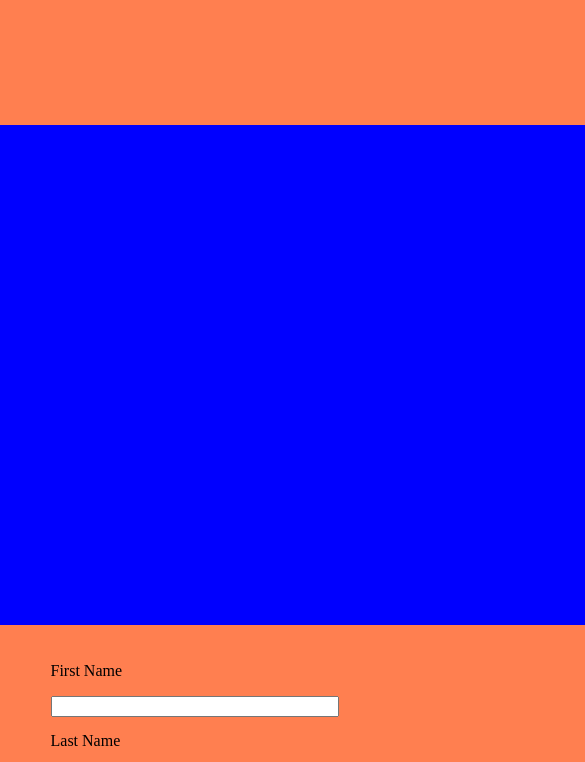
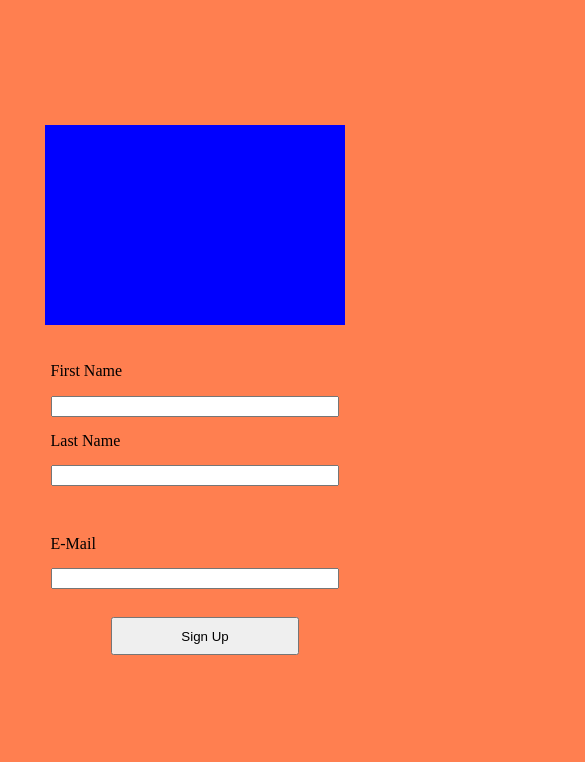
Before and after one commit to michaelwhendrix/picasso-painting, a plain HTML site: page index.html in a window 390 px wide. Shown: the part 69-831 px from the top of the page, 585 px wide, since content can reach past the window. Drawn offline with Linux system fonts and the light colour scheme.

Commit message:
Adjusted media queries for phone, tablet and desktop

```diff
--- a/styles.css
+++ b/styles.css
@@ -24,8 +24,21 @@ footer {
     justify-content: space-between;
     height: 6cm;
 }
-@media screen and (max-width:800px){
+@media screen and (max-width:1024px){
+    body {
+        background-color:cornflowerblue;
+    }
+    #canvas {
+        height: 500px;
+        width: 700px;
+    }
+}
+@media screen and (max-width:480px){
     body {
         background-color: coral;
     }
+    #canvas {
+        height: 200px;
+        width: 300px;
+    }
 }
```
